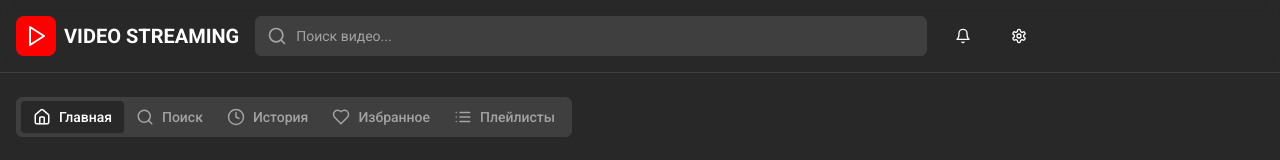
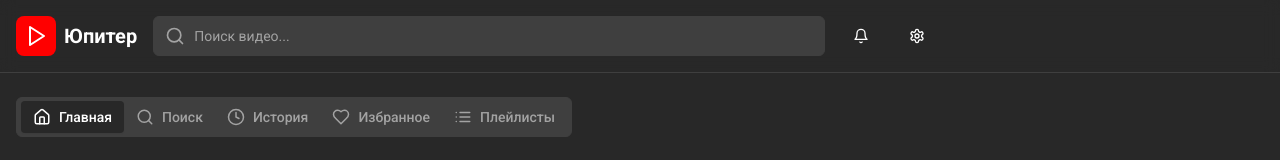
Before and after one commit to pr-poehali-dev/youtube-viewer-without-vpn, a React (Vite) app: page / in a window 1280 px wide. Shown: the top 160 px of the page. Built offline with nearby package versions, Linux system fonts and the light colour scheme.

Commit message:
Добавить лого проекта "Юпитер"

```diff
--- a/src/pages/Index.tsx
+++ b/src/pages/Index.tsx
@@ -144,7 +144,7 @@ export default function Index() {
               <div className="w-10 h-10 bg-primary rounded-lg flex items-center justify-center">
                 <Icon name="Play" size={24} className="text-white" />
               </div>
-              <h1 className="text-xl font-bold hidden sm:block">VIDEO STREAMING</h1>
+              <h1 className="text-xl font-bold hidden sm:block">Юпитер</h1>
             </div>
 
             <div className="flex-1 max-w-2xl">
```
